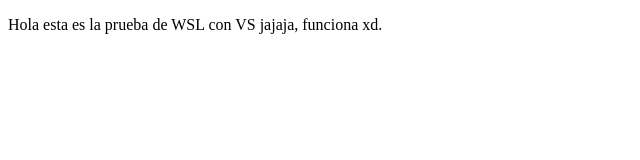
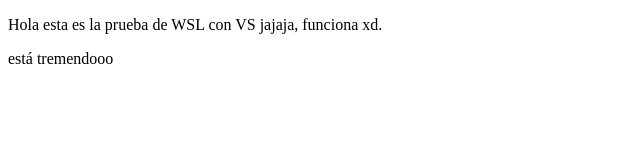
Before and after one commit to javizito/proyectoDemoCursoPrework, a plain HTML site: page index.html in a window 1280 px wide. Shown: the full height of the page, 0-640 px from the left. Drawn offline with Linux system fonts and the light colour scheme.

Commit message:
agregue otra frase jaja

```diff
--- a/index.html
+++ b/index.html
@@ -10,5 +10,8 @@
     <p>
         Hola esta es la prueba de WSL con VS jajaja, funciona xd.
     </p>
+    <p>
+        está tremendooo
+    </p>
 </body>
 </html>
```
